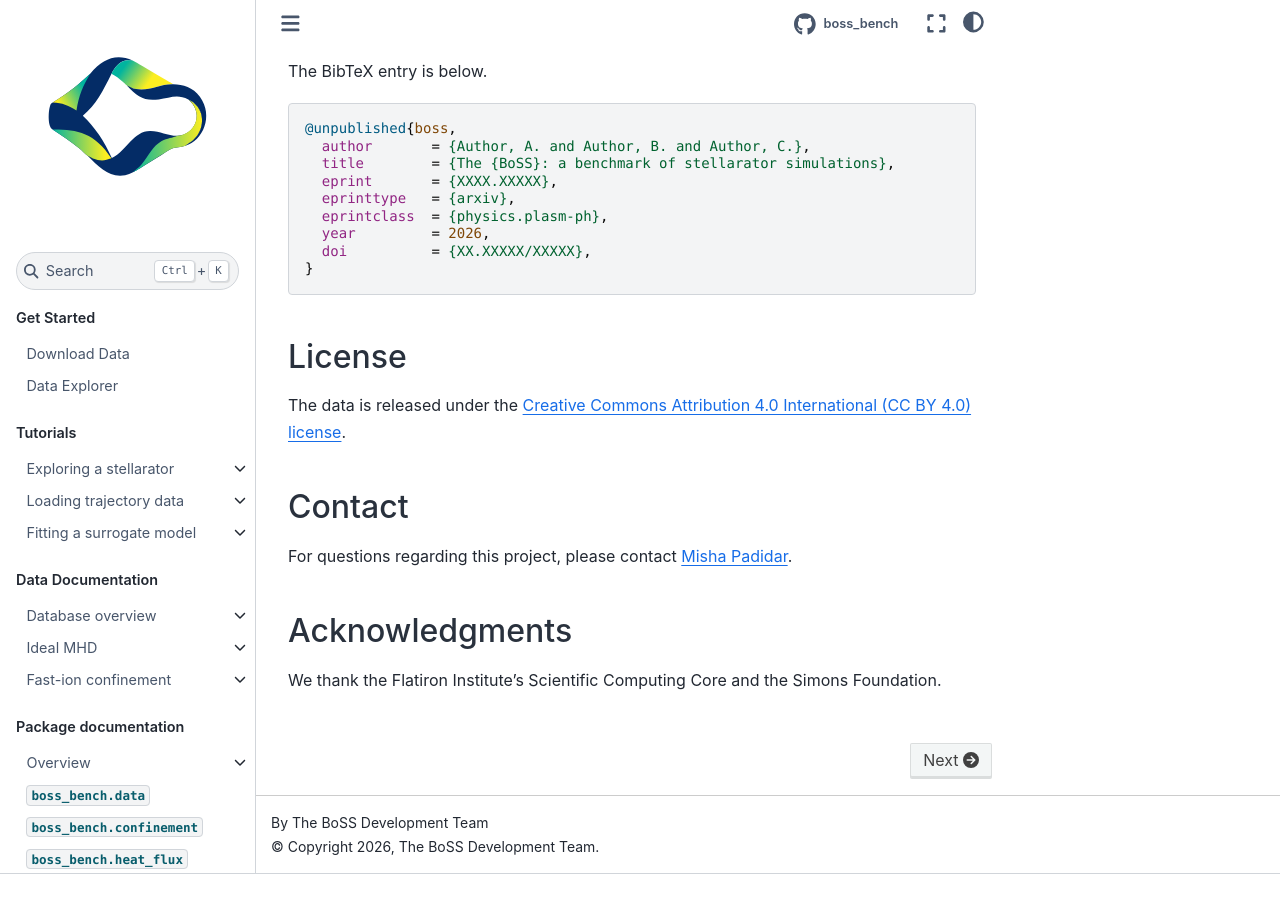
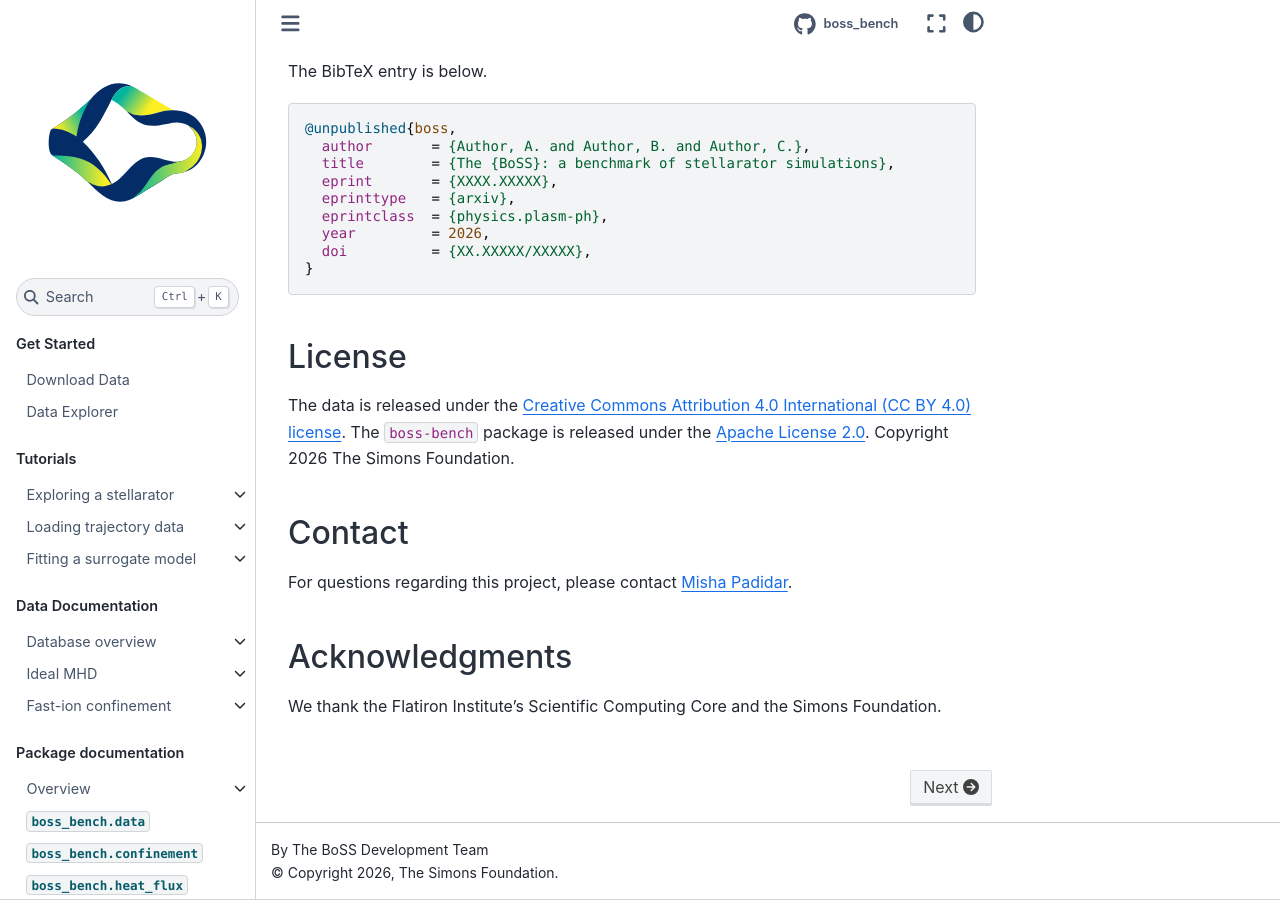
Before and after one commit to mishapadidar/boss_website, a Sphinx documentation site: the page built from docs/index.md, in a window 1280 px wide and 900 px high, scrolled down 1532 px. Built offline with Sphinx 7.4.7 and the Sphinx Book theme 1.1.4, drawn with Linux system fonts in a browser that asks for light colours; comment, search, counter and statistics services are not loaded; before the commit the page ends 2406 px from its top, so only the background shows below that.

Commit message:
Copyright The Simons Foundation; note the package's Apache 2.0 license
Co-Authored-By: Claude Opus 5.5 (1M context) <noreply@anthropic.com>

```diff
--- a/docs/conf.py
+++ b/docs/conf.py
@@ -7,7 +7,7 @@
 
 project = "The BoSS"
 author = "The BoSS Development Team"
-copyright = "2026, The BoSS Development Team"
+copyright = "2026, The Simons Foundation"
 
 extensions = [
     "myst_parser",
--- a/docs/index.md
+++ b/docs/index.md
@@ -80,6 +80,9 @@ The BibTeX entry is below.
 
 The data is released under the
 [Creative Commons Attribution 4.0 International (CC BY 4.0) license](https://creativecommons.org/licenses/by/4.0/).
+The `boss-bench` package is released under the
+[Apache License 2.0](https://github.com/mishapadidar/boss_bench/blob/main/LICENSE).
+Copyright 2026 The Simons Foundation.
 
 ## Contact
 
```
